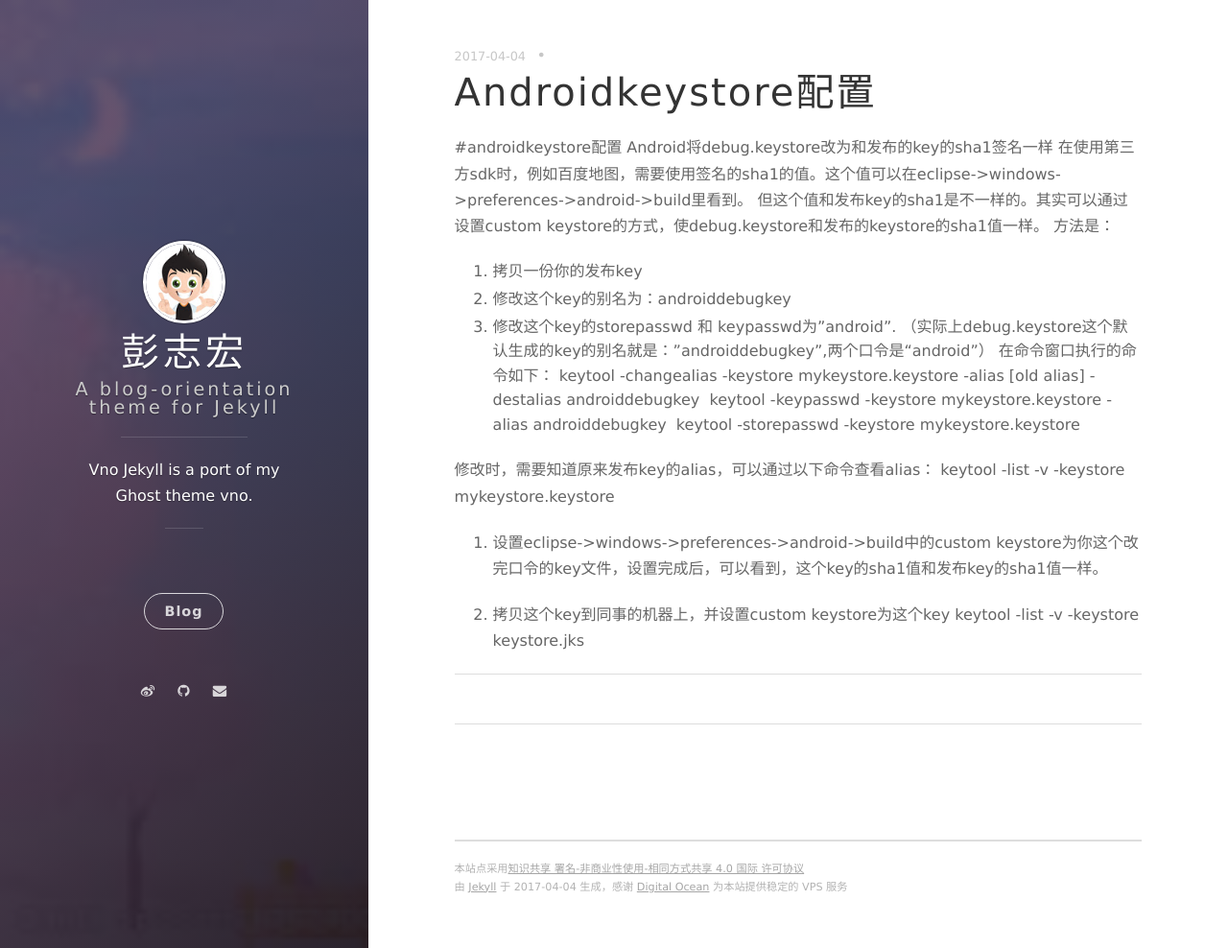
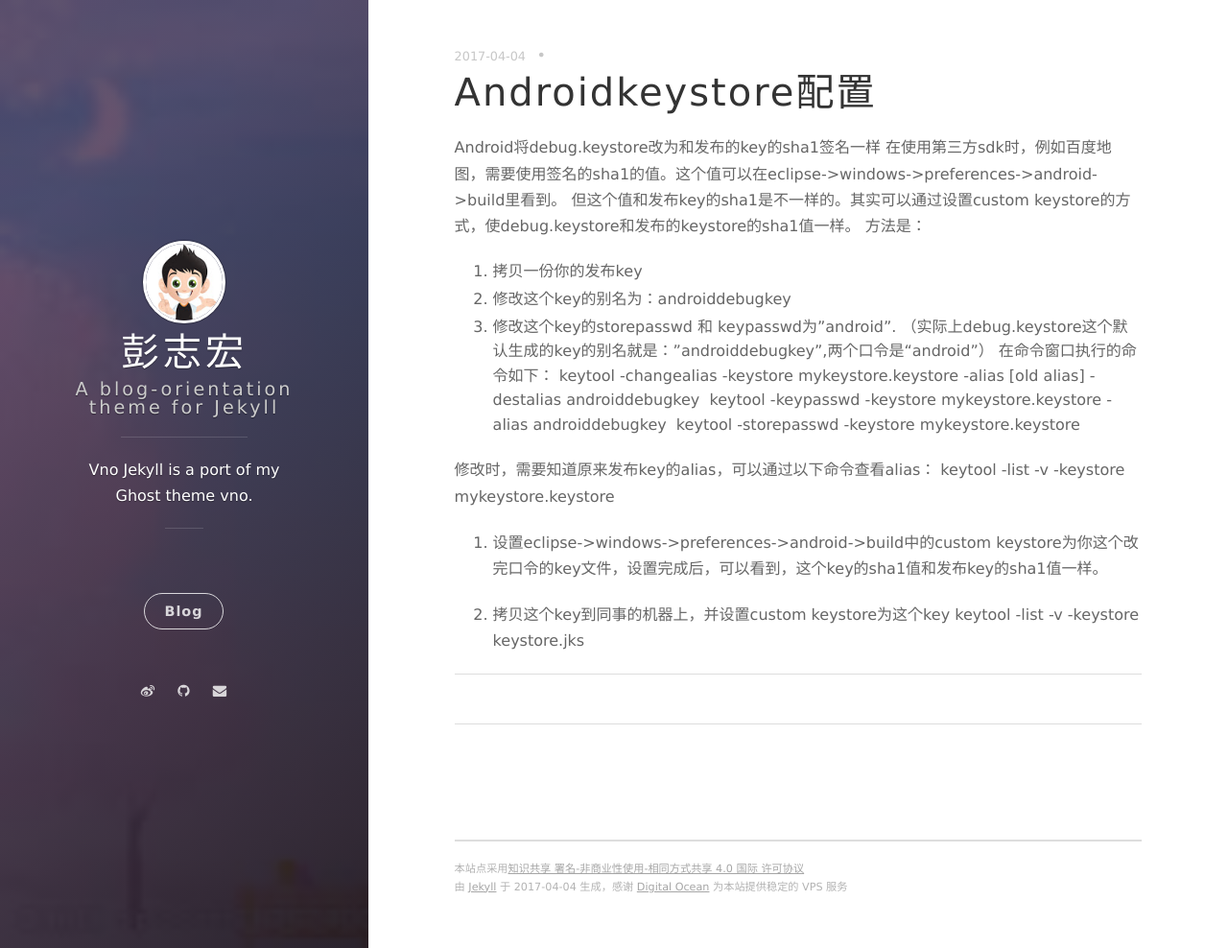
Before and after one commit to echo6106/echo6106.github.io, a Jekyll site: the page built from _posts/2017-04-04-androidkeystore配置.markdown, in a window 1280 px wide and 988 px high. Shown: the whole window at 96% size. Built offline with Jekyll 4.4.1, drawn with Linux system fonts in a browser that asks for light colours; nearby versions of some CDN libraries; our own code applies the rules of GitHub Pages for plain Markdown files; comment, search, counter and statistics services are not loaded.

Commit message:
修改
修改

```diff
--- a/_posts/2017-04-04-androidkeystore配置.markdown
+++ b/_posts/2017-04-04-androidkeystore配置.markdown
@@ -1,4 +1,4 @@
-#androidkeystore配置
+
  Android将debug.keystore改为和发布的key的sha1签名一样
 在使用第三方sdk时，例如百度地图，需要使用签名的sha1的值。这个值可以在eclipse->windows->preferences->android->build里看到。
 但这个值和发布key的sha1是不一样的。其实可以通过设置custom keystore的方式，使debug.keystore和发布的keystore的sha1值一样。
```
